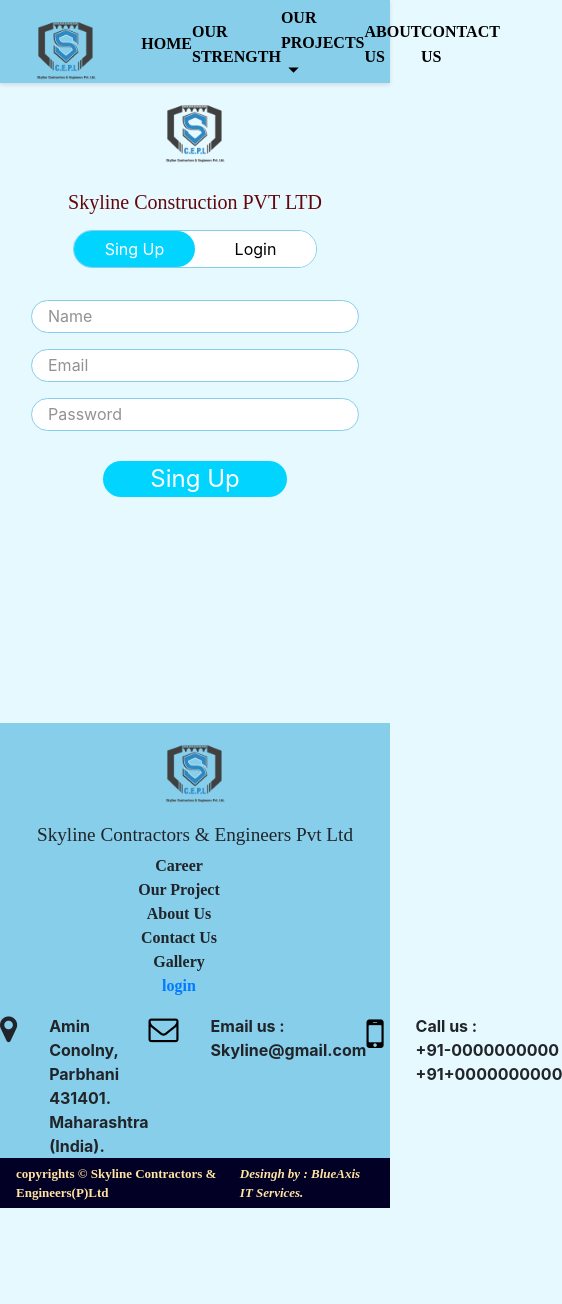
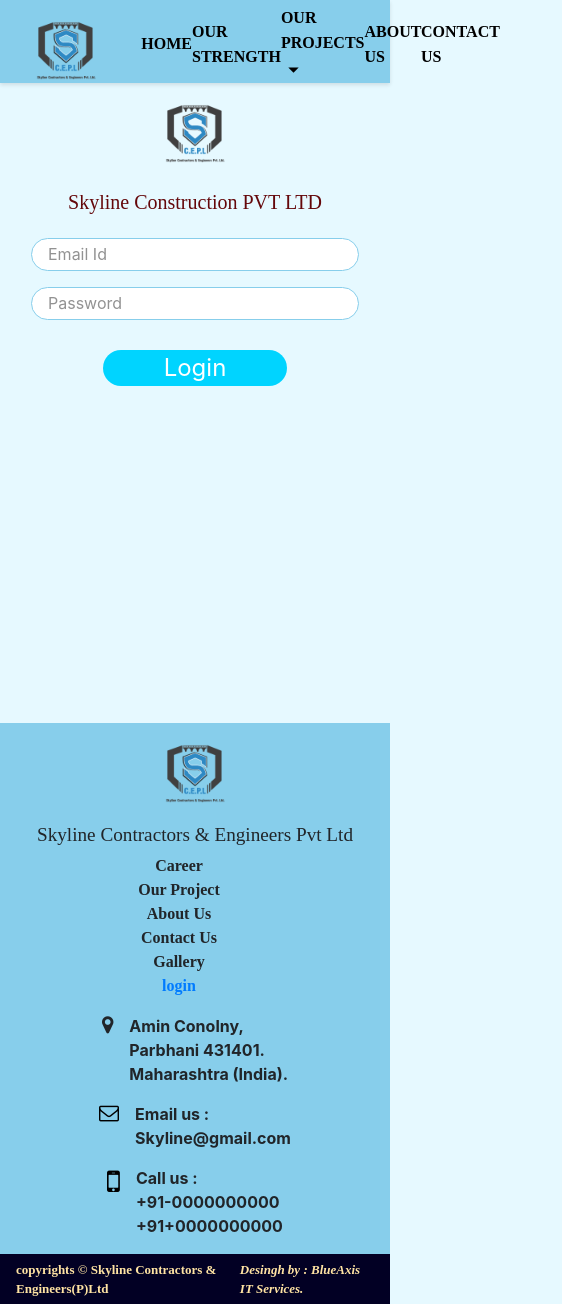
Before and after one commit to Zohebzak/skyline-construction, a React (Create React App) app: page /login in a window 390 px wide. Shown: the whole page, 562 px wide, since content can reach past the window. Before the commit the page ends 1208 px from the top, so only its background shows below. Built offline with nearby package versions, Linux system fonts and the light colour scheme.

Commit message:
fix:someisshu

```diff
--- a/src/components/footer/Footer.js
+++ b/src/components/footer/Footer.js
@@ -26,7 +26,7 @@ function Footer() {
       </div>
       <div className='main-containt'>
         <div className='main1-text'>
-          <span><i class="fa fa-map-marker" style={{ color: 'bule', fontSize: '30px', paddingRight: '2rem' }} /></span>
+          <span><i class="fa fa-map-marker" style={{ color: 'bule', fontSize: '20px', paddingRight: '1rem' }} /></span>
           <div className='text-line'>
             <p>Amin Conolny,</p>
             <p>Parbhani 431401.</p>
@@ -34,14 +34,14 @@ function Footer() {
           </div>
         </div>
         <div className='email-section'>
-          <span><i class="fa fa-envelope-o" style={{ color: 'black', fontSize: '30px', paddingRight: '2rem' }} /></span>
+          <span><i class="fa fa-envelope-o" style={{ color: 'black', fontSize: '20px', paddingRight: '1rem' }} /></span>
           <div className='email-text'>
             <p>Email us :</p>
             <p>Skyline@gmail.com</p>
           </div>
         </div>
         <div className='phoneno-section'>
-          <i class="fa fa-mobile-phone" style={{ color: 'black', fontSize: '40px', paddingRight: '2rem' }} />
+          <i class="fa fa-mobile-phone" style={{ color: 'black', fontSize: '30px', paddingRight: '1rem' }} />
           <div className='phone-no'>
             <p>Call us :</p>
             <p>+91-0000000000</p>
--- a/src/components/footer/Footer.scss
+++ b/src/components/footer/Footer.scss
@@ -91,7 +91,6 @@
   color: #ffe3a3;
   padding: 1rem;
   font-family: Times New Roman;
-
 }
 
 .text-footer {
@@ -105,7 +104,6 @@
   margin-right: 1rem;
   margin-bottom: 0px;
   font-size: medium;
-
 }
 
 .foterlist p {
@@ -129,8 +127,8 @@
   border-bottom: 1px solid #ffe3a3;
 }
 
-@media(max-width:450px) {
-  .im-section h4{
+@media (max-width: 450px) {
+  .im-section h4 {
     font-size: larger;
   }
   .maindiv {
@@ -139,19 +137,34 @@
     flex-wrap: wrap;
     align-items: center;
   }
-  .list{
+  .list {
     display: flex;
     align-items: center;
     flex-direction: column;
   }
-  .footer-div{
+  .footer-div {
     display: flex;
     flex-direction: row;
   }
-  .footer-div p{
+  .footer-div p {
     font-size: small;
   }
-  .main-containt{
+  .main-containt {
     display: flex;
+    justify-content: center;
+    align-items: center;
+    flex-direction: column;
+  }
+  .main1-text {
+    display: flex;
+    margin-bottom: 1rem;
+  }
+  .email-section {
+    display: flex;
+    margin-bottom: 1rem;
+  }
+  .phoneno-section {
+    display: flex;
+    margin-bottom: 1rem;
   }
 }
--- a/src/components/loginpage/Login.js
+++ b/src/components/loginpage/Login.js
@@ -3,44 +3,16 @@ import "./Login.scss"
 import img from '../../images/SkylineLogo2png.png'
 
 function Login() {
-    const [isLogin, setIsLogin] = useState(true)
+    // const [isLogin, setIsLogin] = useState(true)
 
     return (
         <>
-            {isLogin ?
-                <div className='mai_div'>
-                    <div>
-                        <img src={img} alt='' width={"100px"} />
-                        <h3 className='text_area'>Skyline Construction PVT LTD</h3>
-                        <div className='btn_invitation'>
-                            <button className='button-singup' onClick={() => setIsLogin(true)}>Sing Up</button>
-                            <button className='button-login' onClick={() => setIsLogin(false)}>Login</button>
-                        </div>
-                    </div>
-                    <div className='inputs'>
-                        <input type='text' placeholder='Name' className='input-items' />
-                        <input type='email' placeholder='Email' className='input-items' />
-                        <input type='password' placeholder='Password' className='input-items' />
-                    </div>
-                    <div className='sing_btn'>
-                        <button>Sing Up</button>
-                    </div>
-                    <div className='line_text'>
-                        <div></div>
-                        <div>OR</div>
-                        <div></div>
-                    </div>
 
-                </div>
-                : <div>
+                 <div>
                     <div className='mai_div'>
                         <div>
                         <img src={img} alt='' width={"100px"} />
                             <h3 className='text_area'>Skyline Construction PVT LTD</h3>
-                            <div className='btn_invitation'>
-                                <button className='button-singup' style={{ backgroundColor: '#FFFFFF', color: '#64070A' }} onClick={() => setIsLogin(true)}>Sing Up</button>
-                                <button className='button-login' style={{ backgroundColor: 'skyblue', color: '#FFFFFF' }} onClick={() => setIsLogin(false)}>Login</button>
-                            </div>
                         </div>
                         <div className='inputs'>
                             <input type='email' placeholder='Email Id' className='input-items' />
@@ -49,15 +21,9 @@ function Login() {
                         <div className='sing_btn'>
                             <button>Login</button>
                         </div>
-                        <div className='line_text'>
-                            <div></div>
-                            <div>OR</div>
-                            <div></div>
-                        </div>
-
                     </div>
                 </div>
-            }
+
         </>
     )
 }
--- a/src/components/loginpage/Login.scss
+++ b/src/components/loginpage/Login.scss
@@ -31,37 +31,6 @@
   font-size: 20px;
 }
 
-.btn_invitation {
-  margin: 1rem;
-  padding: 0;
-  /* position: absolute; */
-  border: 1px solid skyblue;
-  border-radius: 36px;
-  background: #ffffff;
-}
-
-.button-singup {
-  width: 121px;
-  height: 36px;
-  border-radius: 36px;
-  background: rgb(0, 212, 255) 62%;
-  border: none;
-  color: #ffffff;
-  font-weight: 400;
-  font-size: 16px;
-}
-
-.button-login {
-  width: 121px;
-  height: 36px;
-  border-radius: 36px;
-  border: none;
-  color: rgb(0, 212, 255) 62%;
-  font-weight: 400;
-  font-size: 16px;
-  background: #ffffff;
-}
-
 .inputs {
   display: flex;
   justify-content: center;
@@ -78,18 +47,6 @@
   border-radius: 25px;
   width: 328px;
   height: 33px;
-}
-
-
-
-.input-items[type="text"]::placeholder {
-  font-family: "Inter";
-  font-style: normal;
-  font-weight: 400;
-  font-size: 16px;
-  line-height: 19px;
-  // padding-left: 10px;
-  color: #929292;
 }
 
 .input-items[type="email"]::placeholder {
@@ -114,9 +71,6 @@
   color: #929292;
 }
 
-.input-items[type="text"]{
-  padding-left: 1rem;
-}
 .input-items[type="email"]{
   padding-left: 1rem;
 }
--- a/src/pages/contact us/ContactUs.js
+++ b/src/pages/contact us/ContactUs.js
@@ -11,10 +11,10 @@ function ContactUs() {
                 <div className={style.mainContact1}>
                     <div className={style.mainAddress}>
                         <h3><i>Skyline Contractors & Engineers Pvt Ltd</i></h3>
-                        <p>  <i class="fa fa-map-marker" style={{ color: 'red', height: '10px', width: '1.5rem',fontSize:'1.5rem' }}>
+                        <p>  <i class="fa fa-map-marker" style={{ color: 'black', height: '10px', width: '1.5rem',fontSize:'1.5rem' }}>
                         </i> Amin Colony, Amim Colony, Parbhani, Maharashtra 431401</p>
-                        <p><i class="fa fa-mobile-phone" style={{ color: 'red', height: '10px', width: '1.5rem',fontSize:'1.5rem' }}></i>+910000000000</p>
-                        <p><i class="fa fa-envelope-o" style={{ color: 'red', height: '10px', width: '2.3rem',fontSize:'1.5rem' }}></i>sample@gmail.com</p>
+                        <p><i class="fa fa-mobile-phone" style={{ color: 'black', height: '10px', width: '1.5rem',fontSize:'1.5rem' }}></i>+910000000000</p>
+                        <p><i class="fa fa-envelope-o" style={{ color: 'black', height: '10px', width: '2.3rem',fontSize:'1.5rem' }}></i>sample@gmail.com</p>
                     </div>
                     <div className={style.form}>
                         <form>
```
